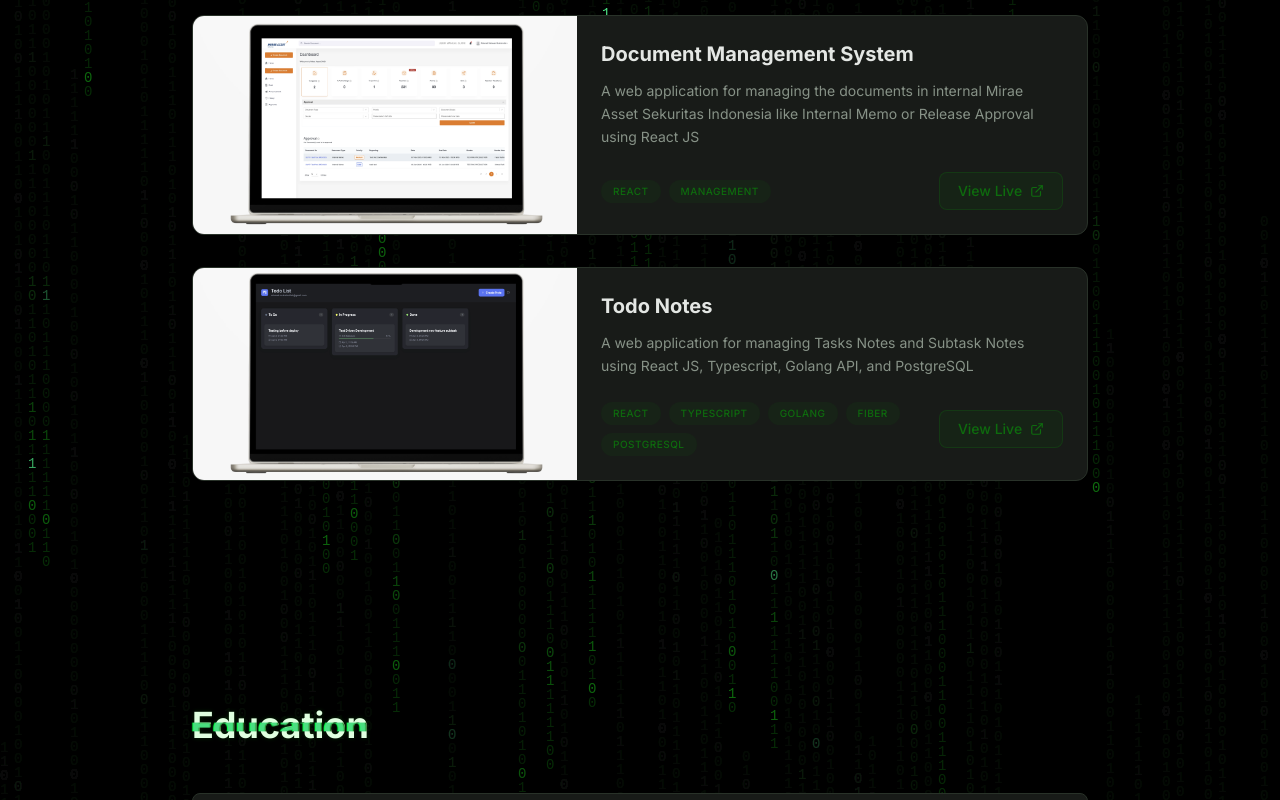
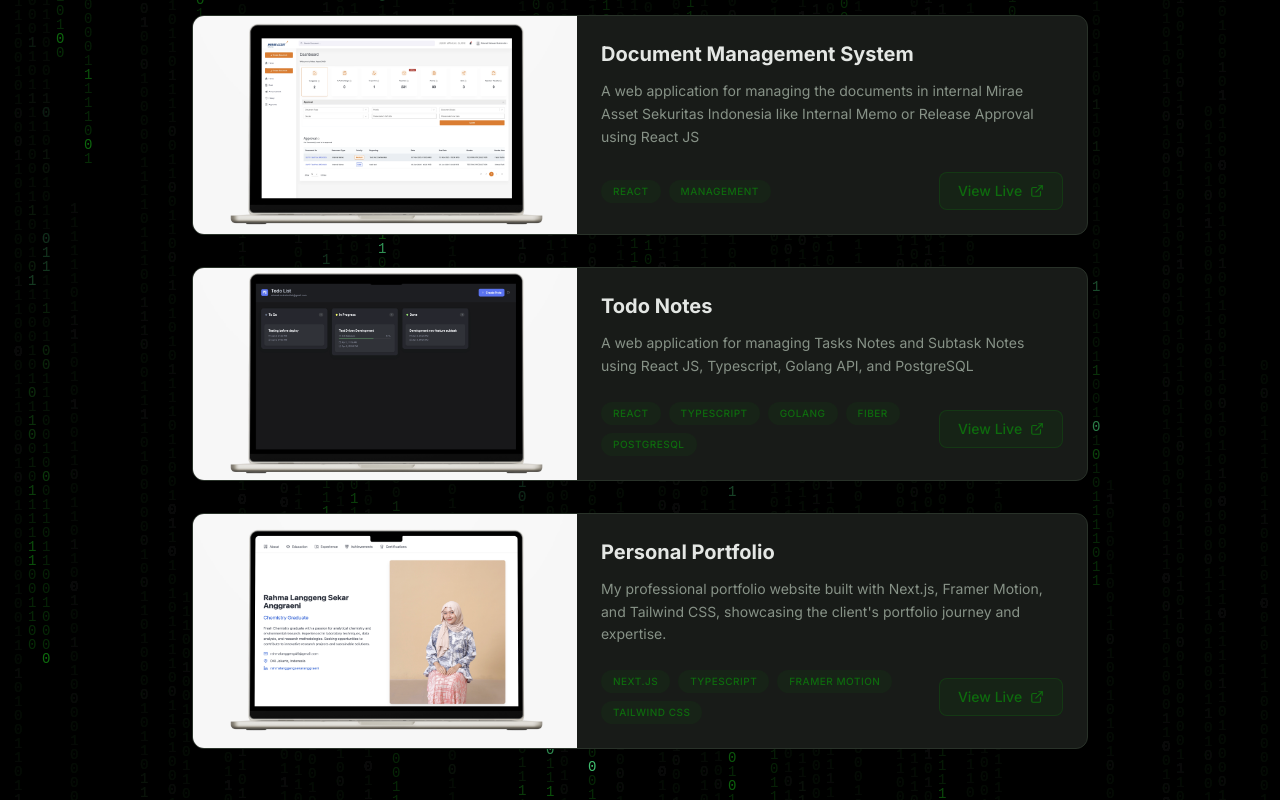
Before and after one commit to NaturalizerINA/my-portfolio, a Next.js app: page / in a window 1280 px wide. Shown: the part 2000-2800 px from the top of the page. Built offline with nearby package versions, Linux system fonts and the light colour scheme.

Commit message:
feat: add personal portfolio project to the projects list

```diff
--- a/app/components/Projects.tsx
+++ b/app/components/Projects.tsx
@@ -45,6 +45,14 @@ const projects = [
     link: "https://document.miraeasset.co.id/",
     image: "/project4-notes.webp",
     tags: ["React", "Typescript", "Golang", "Fiber", "PostgreSQL"],
+  },
+  {
+    title: "Personal Portfolio",
+    description:
+      "My professional portfolio website built with Next.js, Framer Motion, and Tailwind CSS, showcasing the client's portfolio journey and expertise.",
+    link: "https://rahma-langgeng.netlify.app/",
+    image: "/project5-personal-portfolio.webp",
+    tags: ["Next.js", "Typescript", "Framer Motion", "Tailwind CSS"],
   },
 ];
 
```
Also changed, not shown: public/project5-personal-portfolio.webp (added).
